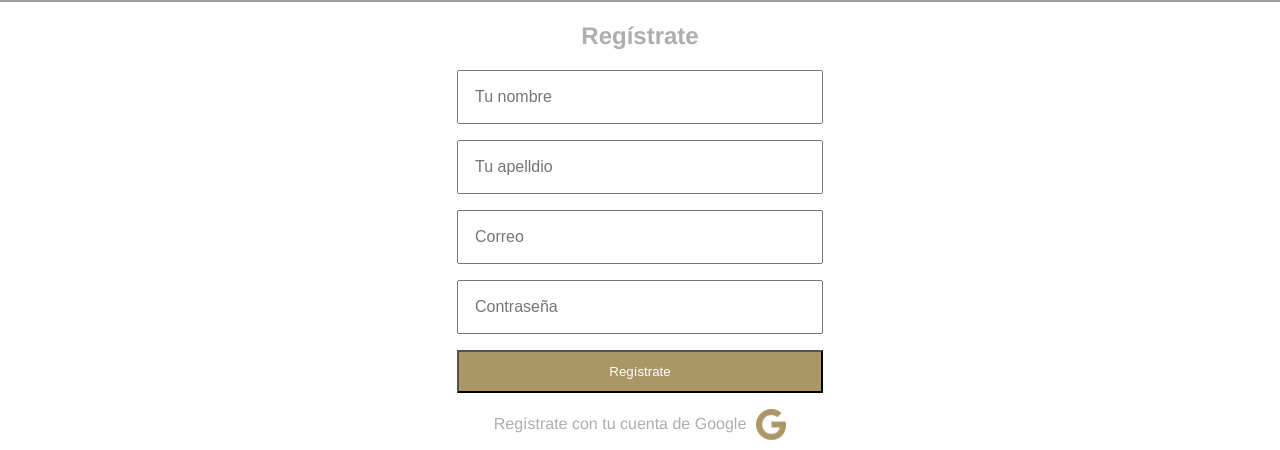
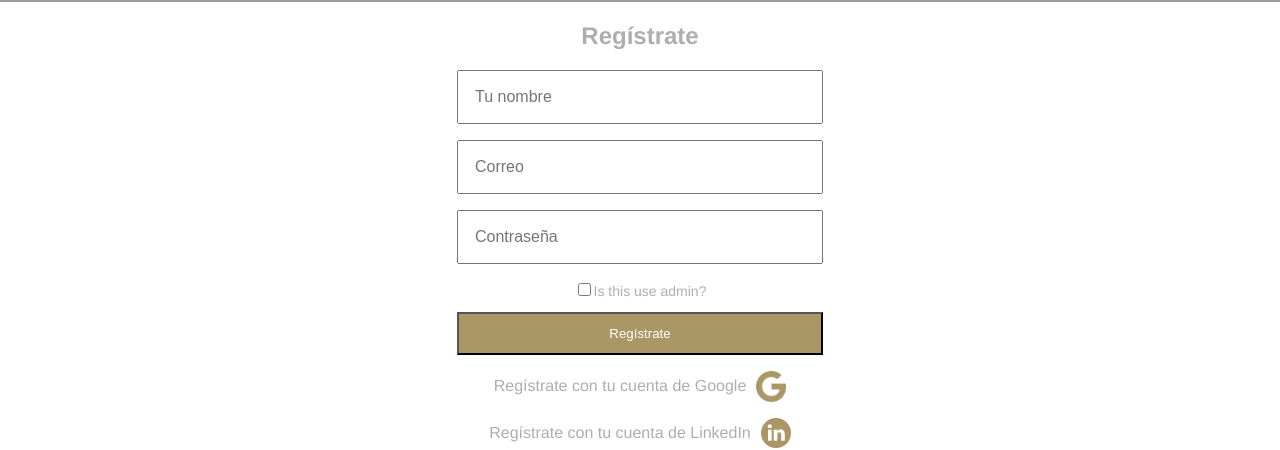
Before and after one commit to iamluisro/financeDashboardChallenge2020, a React (Create React App) app: page /register in a window 1280 px wide. Shown: the part 120-570 px from the top of the page. Built offline with nearby package versions, Linux system fonts and the light colour scheme; grey boxes are pictures that could not be loaded.

Commit message:
register form is correctly creating a new user

```diff
--- a/src/containers/Login.jsx
+++ b/src/containers/Login.jsx
@@ -7,7 +7,8 @@ import '../assets/styles/Login.scss';
 import { AuthContext } from '../routes/App';
 
 const Login = (props) => {
-  const [dispatch] = useContext(AuthContext);
+  // eslint-disable-next-line no-unused-vars
+  const [state, dispatch] = useContext(AuthContext);
   const [form, setForm] = useState({
     email: '',
   });
--- a/src/containers/Register.jsx
+++ b/src/containers/Register.jsx
@@ -1,43 +1,70 @@
-import React from 'react';
+import React, { useState, useContext } from 'react';
 import { Link } from 'react-router-dom';
+import axios from 'axios';
+import { AuthContext } from '../routes/App';
 import '../assets/styles/Register.scss';
 import googleIcon from '../assets/img/google-icon.png';
 import linkedInIcon from '../assets/img/linkedinlogo.png';
 
-const Register = () => {
+const Register = (props) => {
+  // eslint-disable-next-line no-unused-vars
+  const [state, dispatch] = useContext(AuthContext);
+
+  const [form, setValues] = useState({
+    name: '',
+    email: '',
+    password: '',
+    isAdmin: false,
+  });
+
+  const handleInput = (event) => {
+    setValues({
+      ...form,
+      [event.target.name]: event.target.value,
+    });
+  };
+
+  const handleSubmit = (e) => {
+    e.preventDefault();
+    console.log(form);
+    axios.post('https://fathomless-thicket-73962.herokuapp.com/api/auth/sign-up', form)
+      .then((res) => {
+        console.log(res);
+        props.history.push('/login');
+      })
+      .catch((err) => console.log('Error', err));
+  };
+
   return (
     <section className='register'>
       <section className='register__container'>
         <h2>Regístrate</h2>
-        <form className='register__container--form'>
+        <form className='register__container--form' onSubmit={handleSubmit}>
           <input
-            name='nombre'
+            name='name'
             className='input'
             type='text'
             placeholder='Tu nombre'
-          //onChange={handleInput}
-          />
-          <input
-            name='apellido'
-            className='input'
-            type='text'
-            placeholder='Tu apelldio'
-          //onChange={handleInput}
+            onChange={handleInput}
           />
           <input
             name='email'
             className='input'
             type='text'
             placeholder='Correo'
-          //onChange={handleInput}
+            onChange={handleInput}
           />
           <input
             name='password'
             className='input'
             type='password'
             placeholder='Contraseña'
-          //onChange={handleInput}
+            onChange={handleInput}
           />
+          <label htmlFor='cbox1'>
+            <input type='checkbox' id='cbox1' value={true} name='isAdmin' onChange={handleInput} />
+            Is this use admin?
+          </label>
           <button className='button' type='submit'>
             Regístrate
           </button>
--- a/src/routes/App.js
+++ b/src/routes/App.js
@@ -10,7 +10,12 @@ import '../assets/styles/App.scss';
 export const AuthContext = createContext();
 const initialState = {
   isAuthenticated: false,
-  user: {},
+  user: {
+    name: '',
+    email: '',
+    password: '',
+    isAdmin: false,
+  },
   token: '',
 };
 
@@ -28,6 +33,13 @@ const reducer = (state, action) => {
         ...state,
         isAuthenticated: false,
         user: action.payload.user,
+        token: action.payload.token,
+      };
+    case 'REGISTER_USER':
+      return {
+        ...state,
+        isAuthenticated: false,
+        user: action.payload,
         token: action.payload.token,
       };
     default:
```
